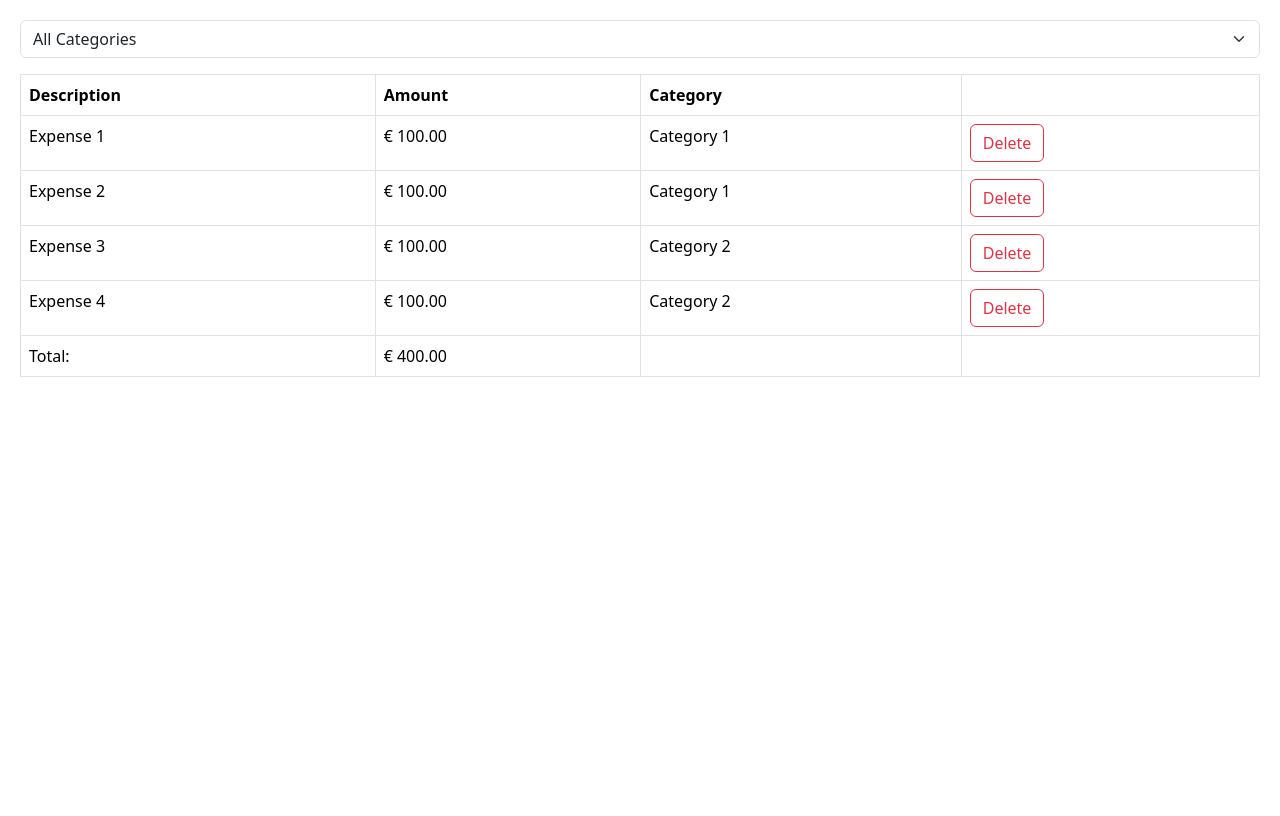
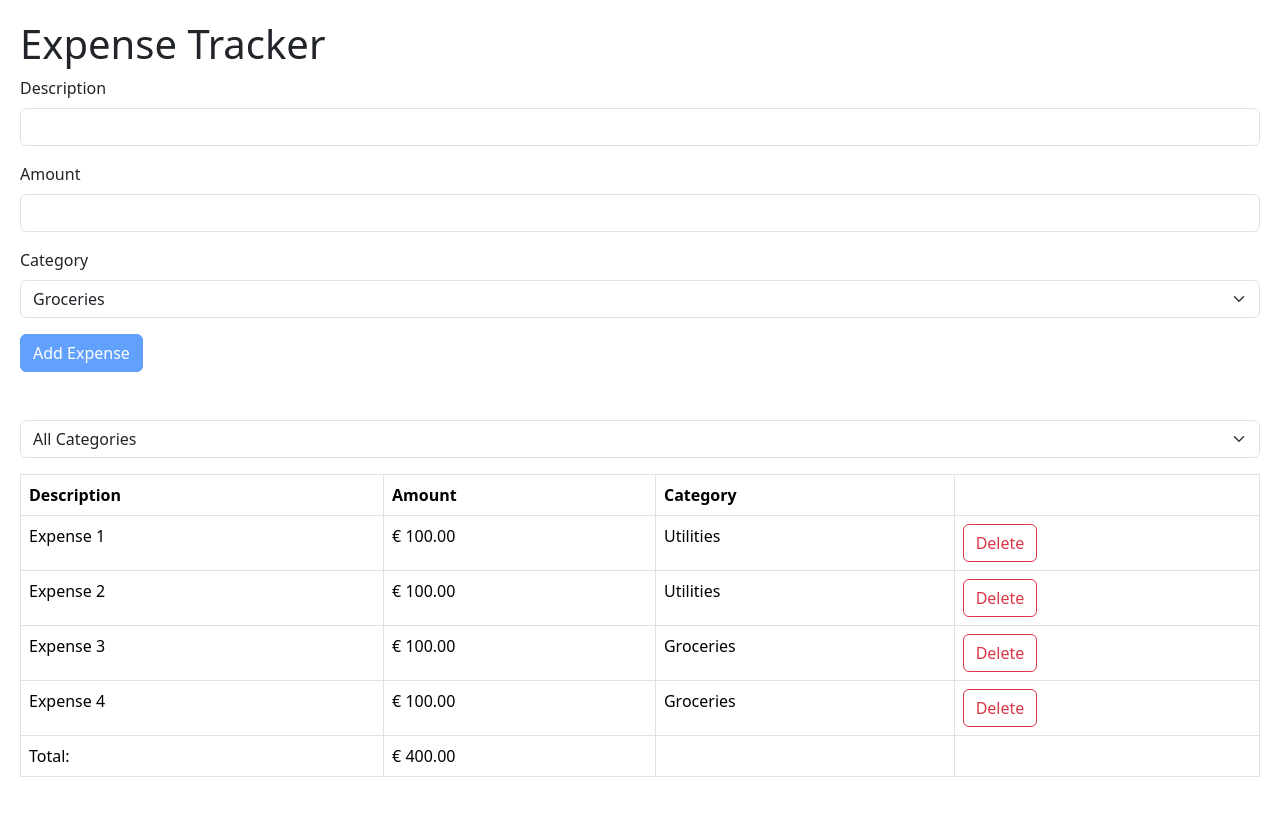
Before and after one commit to diegaccio/react-app, a React (Vite) app: page / in a window 1280 px wide. Shown: the top 816 px of the page. Built offline with nearby package versions, Linux system fonts and the light colour scheme.

Commit message:
Expense form

```diff
--- a/src/App.tsx
+++ b/src/App.tsx
@@ -9,6 +9,7 @@ import { produce } from "immer";
 import FormWithHook from "./components/FormWithHook";
 import ExpenseList from "./expense-traker/components/ExpenseList";
 import ExpenseFilter from "./expense-traker/components/ExpenseFilter";
+import ExpenseForm from "./expense-traker/components/ExpenseForm";
 
 function App() {
   let items = ["Cippa", "Lippa", "Zippa", "Pippa"];
@@ -36,28 +37,42 @@ function App() {
   };
 
   const [expenses, setExpenses] = useState([
-    { id: 1, description: "Expense 1", amount: 100, category: "Category 1" },
-    { id: 2, description: "Expense 2", amount: 100, category: "Category 1" },
-    { id: 3, description: "Expense 3", amount: 100, category: "Category 2" },
-    { id: 4, description: "Expense 4", amount: 100, category: "Category 2" },
+    { id: 1, description: "Expense 1", amount: 100, category: "Utilities" },
+    { id: 2, description: "Expense 2", amount: 100, category: "Utilities" },
+    { id: 3, description: "Expense 3", amount: 100, category: "Groceries" },
+    { id: 4, description: "Expense 4", amount: 100, category: "Groceries" },
   ]);
 
-  //TODO filter expenses here without another state
   const [filterSelection, setFilterSelection] = useState("");
 
   const onFilterChange = (filter: string) => {
     setFilterSelection(filter);
   };
 
+  const filteredExpenses =
+    filterSelection != ""
+      ? expenses.filter((expenses) => expenses.category === filterSelection)
+      : expenses;
+
   return (
     <>
+      <h1>Expense Tracker</h1>
+      <div className="mb-5">
+        <ExpenseForm
+          onAddExpense={(newExpense) =>
+            setExpenses([
+              ...expenses,
+              { ...newExpense, id: expenses[expenses.length - 1].id + 1 },
+            ])
+          }
+        ></ExpenseForm>
+      </div>
       <div className="mb-3">
         <ExpenseFilter onFilterChange={onFilterChange} />
       </div>
 
       <ExpenseList
-        expenses={expenses}
-        filterSelection={filterSelection}
+        expenses={filteredExpenses}
         onDelete={onDelete}
       ></ExpenseList>
       <div className="invisible">
--- /dev/null
+++ b/src/expense-traker/ExpenseCategories.ts
@@ -0,0 +1,3 @@
+const ExpenseCategories = ["Groceries", "Utilities", "Rent", "Transportation", "Healthcare", "Insurance", "Entertainment", "Dining", "Shopping", "Miscellaneous"] as const;
+
+export default ExpenseCategories;
--- a/src/expense-traker/components/ExpenseFilter.tsx
+++ b/src/expense-traker/components/ExpenseFilter.tsx
@@ -1,3 +1,5 @@
+import ExpenseCategories from "../ExpenseCategories";
+
 interface ExpenseFilterProps {
   onFilterChange: (filter: string) => void;
 }
@@ -10,8 +12,11 @@ const ExpenseFilter = ({ onFilterChange }: ExpenseFilterProps) => {
       onChange={(e) => onFilterChange(e.target.value)}
     >
       <option value="">All Categories</option>
-      <option value="Category 1">Category 1</option>
-      <option value="Category 2">Category 2</option>
+      {ExpenseCategories.map((category) => (
+        <option key={category} value={category}>
+          {category}
+        </option>
+      ))}
     </select>
   );
 };
--- /dev/null
+++ b/src/expense-traker/components/ExpenseForm.tsx
@@ -0,0 +1,93 @@
+import { FieldValues, useForm } from "react-hook-form";
+import { z } from "zod";
+import { zodResolver } from "@hookform/resolvers/zod";
+import ExpenseCategories from "../ExpenseCategories";
+
+//schema based validation
+const schema = z.object({
+  description: z
+    .string()
+    .min(3, { message: "Description must be at least 3 characters" }),
+  amount: z
+    .number({ invalid_type_error: "Age field is required" })
+    .min(0.01)
+    .max(100_000),
+  category: z.enum(ExpenseCategories, {
+    errorMap: () => ({ message: "Category is required" }),
+  }),
+});
+
+type ExpenseFormData = z.infer<typeof schema>;
+
+interface ExpenseFormProps {
+  onAddExpense: (expense: ExpenseFormData) => void;
+}
+
+const ExpenseForm = ({ onAddExpense }: ExpenseFormProps) => {
+  const {
+    register,
+    handleSubmit,
+    reset,
+    formState: { errors, isValid },
+  } = useForm<ExpenseFormData>({
+    resolver: zodResolver(schema),
+  });
+
+  return (
+    <form
+      onSubmit={handleSubmit((data) => {
+        onAddExpense(data);
+        reset();
+      })}
+    >
+      <div className="mb-3">
+        <label htmlFor="description" className="form-label">
+          Description
+        </label>
+        <input
+          {...register("description")}
+          id="description"
+          type="text"
+          className="form-control"
+        />
+        {errors.description && (
+          <p className="text-danger">{errors.description.message}</p>
+        )}
+      </div>
+      <div className="mb-3">
+        <label htmlFor="amount" className="form-label">
+          Amount
+        </label>
+        <input
+          {...register("amount", { valueAsNumber: true })}
+          id="amount"
+          type="number"
+          className="form-control"
+        />
+        {errors.amount && (
+          <p className="text-danger">{errors.amount.message}</p>
+        )}
+      </div>
+      <div className="mb-3">
+        <label htmlFor="category" className="form-label">
+          Category
+        </label>
+        <select {...register("category")} id="category" className="form-select">
+          {ExpenseCategories.map((category) => (
+            <option key={category} value={category}>
+              {category}
+            </option>
+          ))}
+        </select>
+        {errors.category && (
+          <p className="text-danger">{errors.category.message}</p>
+        )}
+      </div>
+      <button disabled={!isValid} className="btn btn-primary" type="submit">
+        Add Expense
+      </button>
+    </form>
+  );
+};
+
+export default ExpenseForm;
--- a/src/expense-traker/components/ExpenseList.tsx
+++ b/src/expense-traker/components/ExpenseList.tsx
@@ -7,15 +7,10 @@ interface Expense {
 
 interface ExpenseListProps {
   expenses: Expense[];
-  filterSelection: string;
   onDelete: (id: number) => void;
 }
 
-const ExpenseList = ({
-  expenses,
-  filterSelection,
-  onDelete,
-}: ExpenseListProps) => {
+const ExpenseList = ({ expenses, onDelete }: ExpenseListProps) => {
   if (expenses.length === 0) {
     return <div>No expenses</div>;
   }
@@ -31,9 +26,7 @@ const ExpenseList = ({
         </tr>
       </thead>
       <tbody>
-        {expenses
-          .filter((expenses) => expenses.category != filterSelection)
-          .map((expense) => (
+        {expenses.map((expense) => (
           <tr key={expense.id}>
             <td>{expense.description}</td>
             <td>€ {expense.amount.toFixed(2)}</td>
```
Lines whose indentation alone changed are shown as unchanged.
